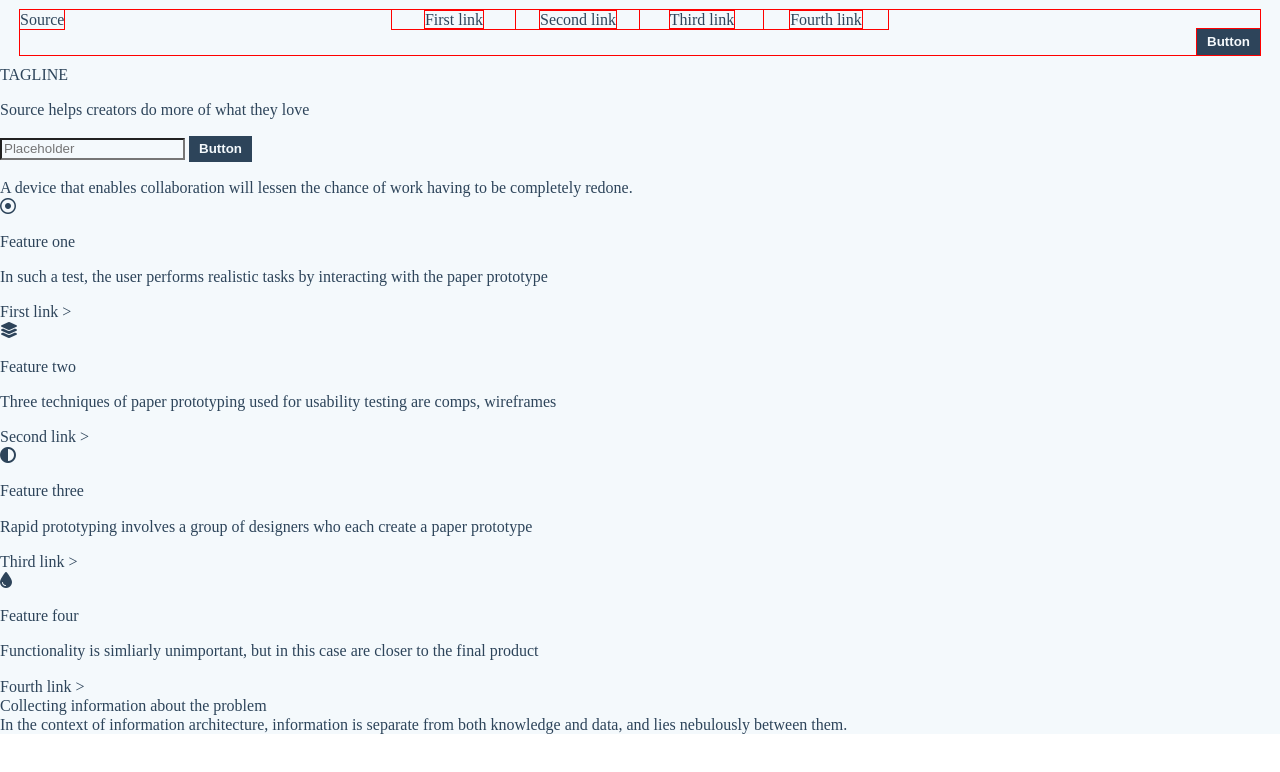
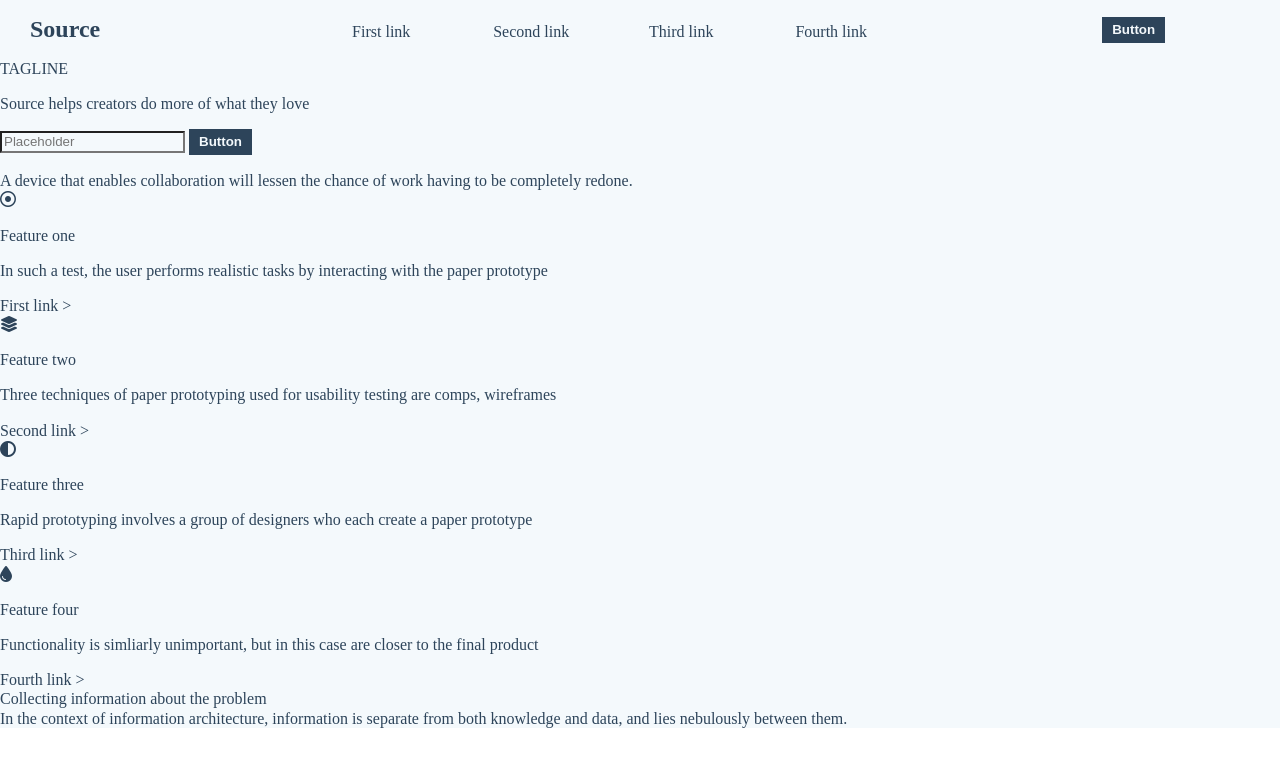
Before and after one commit to nbarnabee100devs/source, a plain HTML site: page index.html in a window 1280 px wide. Drawn offline with Linux system fonts and the light colour scheme.

Commit message:
Style the header

```diff
--- a/style.css
+++ b/style.css
@@ -73,6 +73,9 @@ a {
   --dark: #2d445a;
   --medium: #9db1c4;
   --light: #f4f9fc;
+  --largest: 2rem;
+  --larger: 1.5rem;
+  --large: 1.25rem;
 }
 
 .stack > * + * {
@@ -103,22 +106,21 @@ header {
   padding: 10px 20px;
 }
 
-header * {
-  outline: 1px solid red;
-}
-
-nav {
-
+nav > * {
+  float: left;
+  padding: 5px 10px;
 }
 
 nav > a {
-  float: left;
+  font-size: var(--larger);
+  font-weight: bold;
 }
 
 nav ul {
-  width: 40%;
-  margin: auto;
+  width: 50%;
+  margin-inline: 15%;
   font-size: 0;
+  margin-top: 0.6%;
 }
 
 nav li {
@@ -129,8 +131,9 @@ nav li {
 }
 
 nav button {
-  float: right;
+  margin-top: 0.6%
 }
+
 
 
 /*-----------------
```
